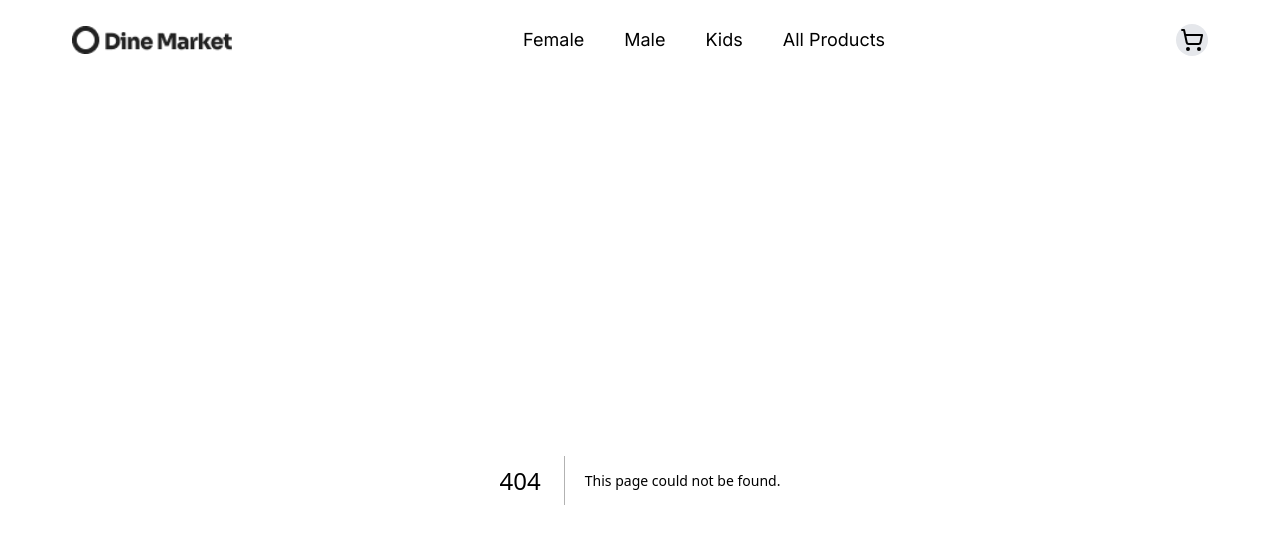
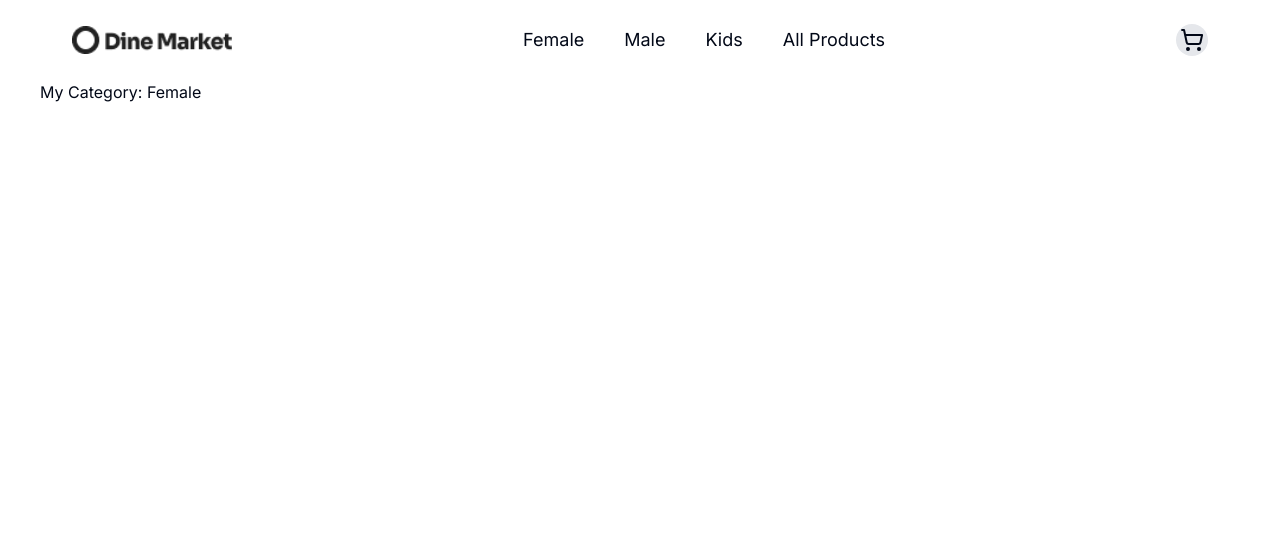
Before and after one commit to hasham25525/Clothes-Shopping, a Next.js app: page /category/Female in a window 1280 px wide. Before the commit this address had no page. Shown: the top 544 px of the page. Built offline with nearby package versions, Linux system fonts and the light colour scheme.

Commit message:
dynamic routing

```diff
--- /dev/null
+++ b/src/app/category/[slug]/page.tsx
@@ -0,0 +1,11 @@
+import React from 'react'
+import { Products } from '@/utils/mock'
+import ProductCard from '@/components/ProductCard'
+
+const getProductByCategory=(category:string)=>{
+    Products.filter((product)=>product.category===category)
+}
+
+export default function Page({ params }: { params: { slug: string } }) {
+    return <div>My Category: {params.slug}</div>
+  }
--- a/src/components/layout/Header.tsx
+++ b/src/components/layout/Header.tsx
@@ -11,17 +11,17 @@ const Header = () => {
       <Link href="/"><Image src={logo} alt="logo" className="w-40" /></Link>
       <ul className="flex gap-x-10">
         <li className="text-lg">
-          <Link href="">
+          <Link href="/category/Female">
             Female
           </Link>
         </li>
         <li className="text-lg">
-          <Link href="">
+          <Link href="/category/Male">
             Male
           </Link>
         </li>
         <li className="text-lg">
-          <Link href="">
+          <Link href="/category/kids">
             Kids
           </Link>
         </li>
```
